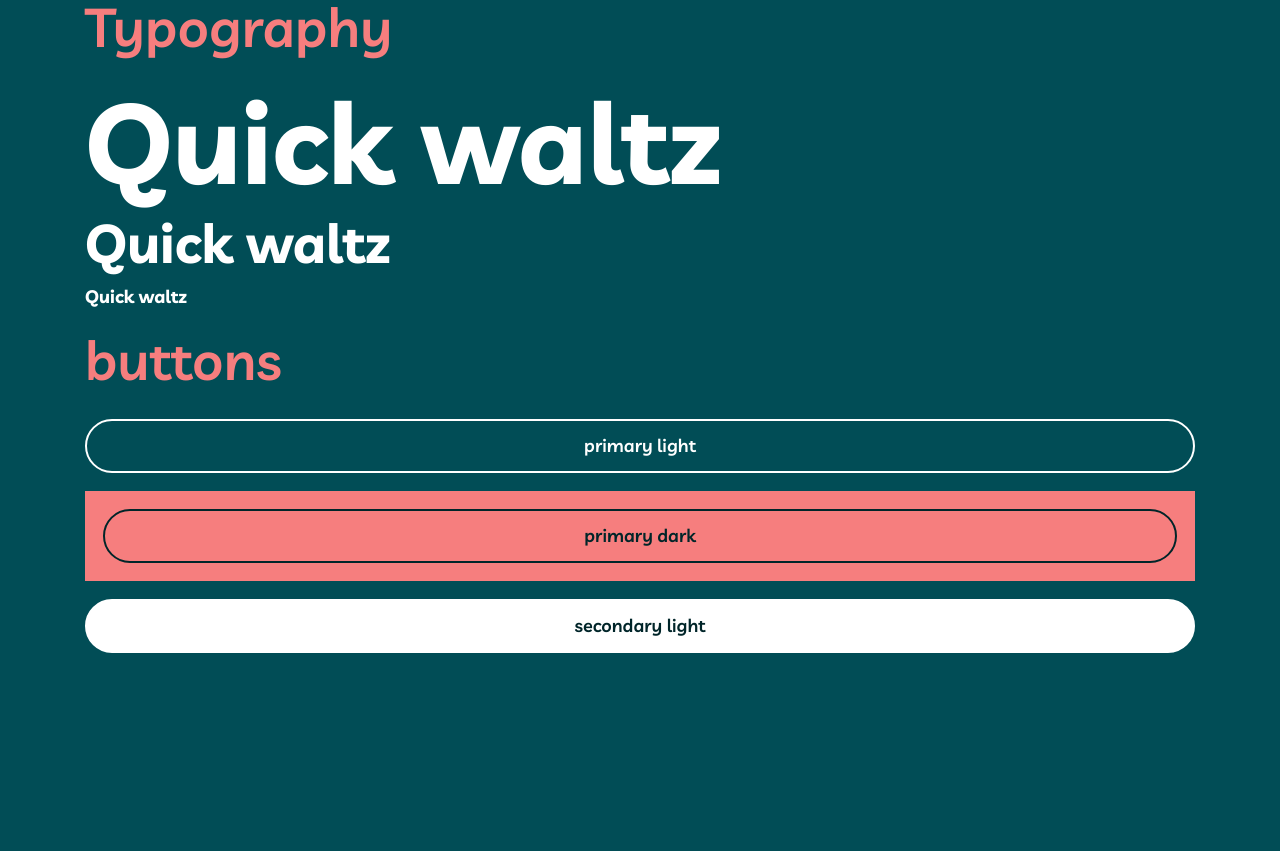
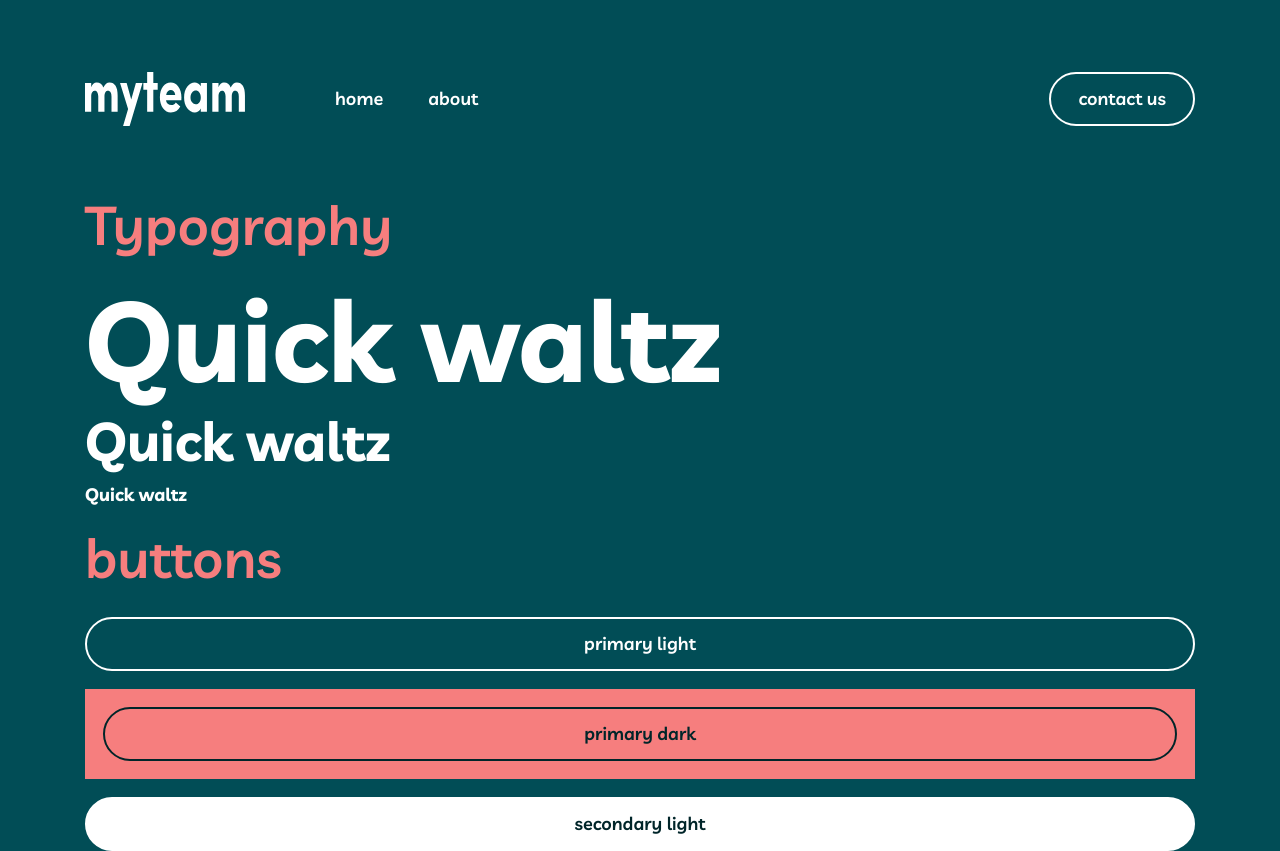
Before and after one commit to nazifbara/myteam, a SvelteKit app: page / in a window 1280 px wide. Before the commit the page ends 800 px from the top, so only its background shows below. Built offline with nearby package versions, Linux system fonts and the light colour scheme.

Commit message:
implement the header

```diff
--- a/src/app.css
+++ b/src/app.css
@@ -33,6 +33,7 @@
     font-weight: theme('fontWeight.bold');
     line-height: 1;
     font-size: var(--_fsize);
+    text-wrap: balance;
   }
 
   .heading--1 {
@@ -98,3 +99,8 @@ html {
   @apply bg-surface-3 text-text lg:text-lg;
   @apply max-w-[90rem] mx-auto;
 }
+
+a:hover {
+  color: theme('colors.primary');
+  @apply transition-colors;
+}
--- /dev/null
+++ b/src/lib/components/icon.svelte
@@ -0,0 +1,7 @@
+<script lang="ts">
+	import { iconsMap } from '$lib/icons'
+
+	export let name: keyof typeof iconsMap
+</script>
+
+<svelte:component this={iconsMap[name]} />
--- /dev/null
+++ b/src/lib/components/index.ts
@@ -0,0 +1 @@
+export { default as Icon } from './icon.svelte'
--- /dev/null
+++ b/src/lib/icons/close.svelte
@@ -0,0 +1,7 @@
+<svg xmlns="http://www.w3.org/2000/svg" width="18" height="17"
+	><path
+		fill="#FFF"
+		fill-rule="evenodd"
+		d="M15.01.368l2.122 2.122-6.01 6.01 6.01 6.01-2.122 2.122L9 10.622l-6.01 6.01L.868 14.51 6.88 8.5.87 2.49 2.988.368 9 6.38 15.01.37z"
+	/></svg
+>
--- /dev/null
+++ b/src/lib/icons/hamburger.svelte
@@ -0,0 +1,3 @@
+<svg xmlns="http://www.w3.org/2000/svg" width="20" height="17"
+	><g fill="#FFF" fill-rule="evenodd"><path d="M0 0h20v3H0zM0 7h20v3H0zM0 14h20v3H0z" /></g></svg
+>
--- /dev/null
+++ b/src/lib/icons/index.ts
@@ -0,0 +1,7 @@
+import hamburger from './hamburger.svelte'
+import close from './close.svelte'
+
+export const iconsMap = {
+	hamburger,
+	close
+}
--- a/src/routes/+layout.svelte
+++ b/src/routes/+layout.svelte
@@ -1,5 +1,53 @@
 <script lang="ts">
 	import '../app.css'
+
+	import { Icon } from '$lib/components'
+
+	let open = false
+
+	const closeMenu = () => (open = false)
 </script>
 
+<header class="my-11 md:my-16">
+	<div class="wrapper flex gap-20">
+		<img alt="myteam logo" src="/assets/logo.svg" />
+		{#if open}
+			<button on:click={closeMenu} class="fixed inset-0 bg-black bg-opacity-50 z-10 md:hidden" />
+		{/if}
+		<nav
+			class:flex={open}
+			class:z-20={open}
+			class:hidden={!open}
+			class={`
+				bg-surface-2
+				px-8 pt-14
+				flex-col flex-1 items-start gap-6
+				fixed top-0 right-0 bottom-0
+				w-[80vw] max-w-[255px]
+
+				md:bg-transparent
+				md:flex md:flex-row md:items-center
+				md:relative md:gap-10
+				md:px-0 md:pt-0
+				md:w-min md:max-w-none
+			`}
+		>
+			<button on:click={closeMenu} aria-label="close nav menu" class="ml-auto md:hidden">
+				<Icon name="close" />
+			</button>
+			<a href="/">home</a>
+			<a href="/about">about</a>
+			<button class="btn md:ml-auto">contact us</button>
+		</nav>
+
+		<button
+			on:click={() => (open = true)}
+			class="ml-auto md:hidden"
+			aria-label="navigation menu button"
+		>
+			<Icon name="hamburger" />
+		</button>
+	</div>
+</header>
+
 <slot />
--- a/tailwind.config.js
+++ b/tailwind.config.js
@@ -5,6 +5,7 @@ export default {
 		fontFamily: {
 			sans: ['Livvic', 'sans-serif']
 		},
+		extend: {
 			colors: {
 				primary: 'hsl(0 87% 73%)',
 				secondary: 'hsl(179 42% 63%)',
@@ -18,8 +19,8 @@ export default {
 					5: 'hsl(186 96% 10%)',
 					6: 'hsl(186 100% 8%)'
 				}
-		},
-		extend: {}
+			}
+		}
 	},
 	plugins: []
 }
```
Also changed, not shown: static/assets/logo.svg (added). Lines whose indentation alone changed are shown as unchanged.
